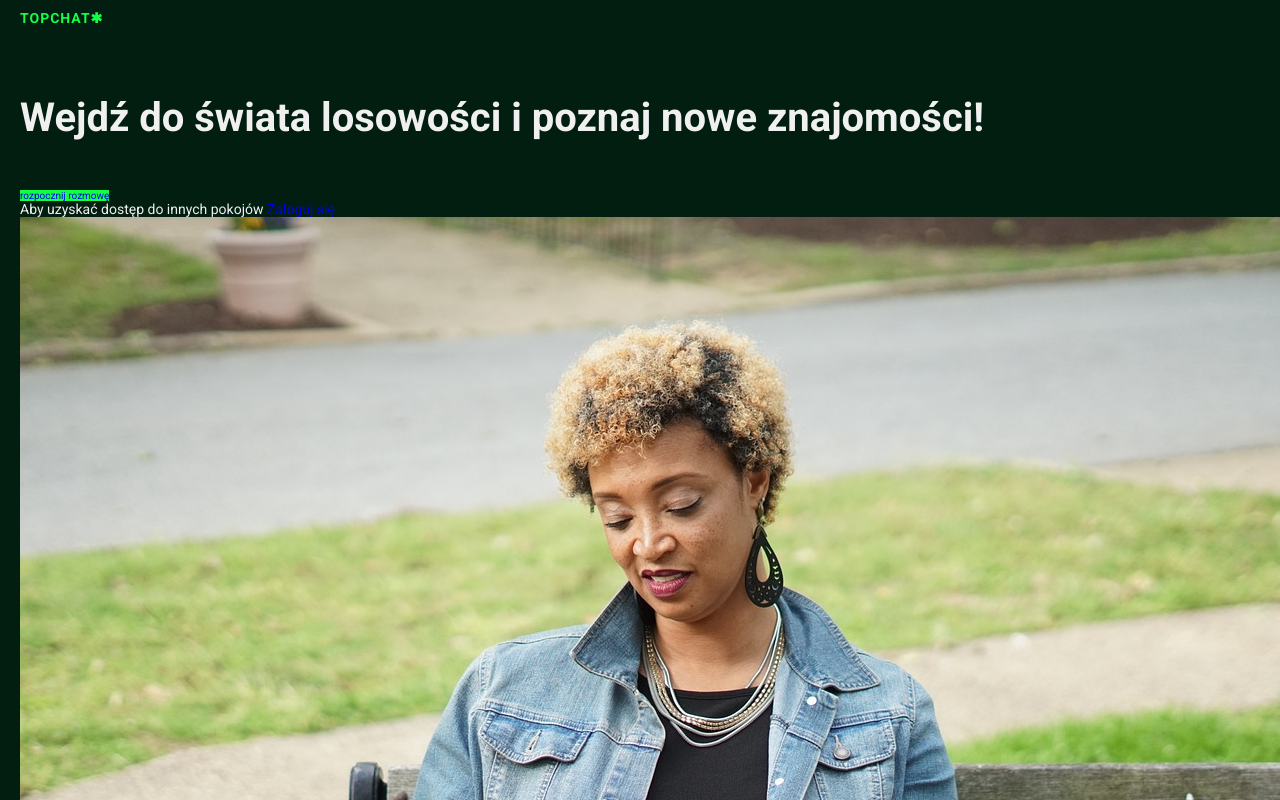
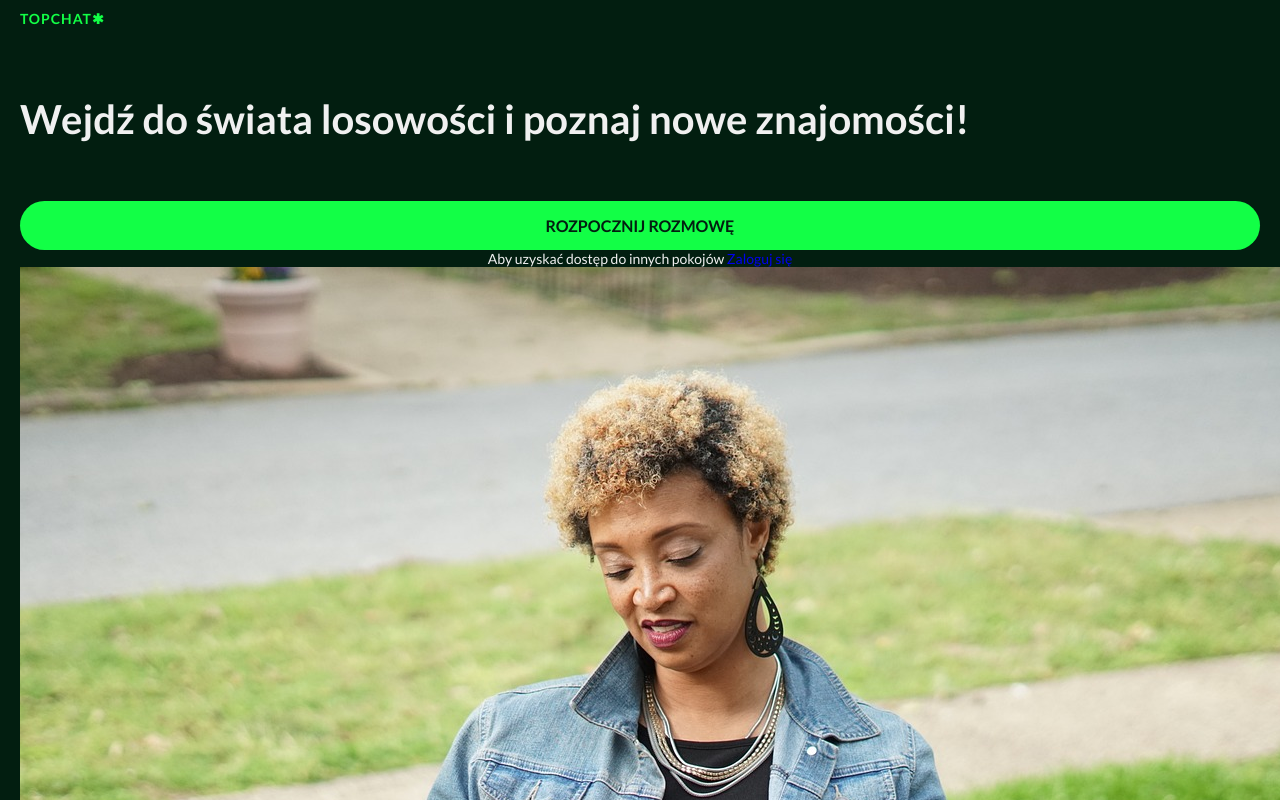
Before and after one commit to kakarotto2004/TopChat-project, a plain HTML site: page index.html in a window 1280 px wide. Shown: the top 800 px of the page. Drawn offline with Linux system fonts and the light colour scheme.

Commit message:
update btn styles

```diff
--- a/styles/style.css
+++ b/styles/style.css
@@ -1,4 +1,4 @@
-@import url('https://fonts.googleapis.com/css2?family=Roboto:wght@300;400;700&display=swap');
+@import url('https://fonts.googleapis.com/css2?family=Lato:wght@300;400;700&family=Roboto:wght@300;400;700&display=swap');
 
 * {
     margin: 0;
@@ -13,6 +13,7 @@
 
     /* Fonts colors*/
     --color-whiteFont: rgb(240, 240, 240);
+    --color-blackFont: rgb(9, 34, 9);
 
     /* Fonts sizes */
     --font-small: 1.4rem;
@@ -26,7 +27,7 @@ html {
 
 body {
     background-color: var(--color-darkGreen);
-    font-family: 'Roboto', sans-serif;
+    font-family: 'Lato', sans-serif;
     color: var(--color-whiteFont);
 }
 
@@ -36,7 +37,14 @@ a {
 }
 
 .btn-green {
+    display: block;
+    padding: 15px 40px;
+    border-radius: 40px;
     background-color: var(--color-lightGreen);
+    font-size: var(--font-medium);
+    font-weight: bold;
+    color: var(--color-darkGreen);
+    text-transform: uppercase;
 }
 
 p {
@@ -53,7 +61,7 @@ h1 {
 
 /* ===================== HEADER styles ===================== */
 header {
-    padding: 1rem 2rem;
+    padding: 1rem 2rem 0;
     font-size: var(--font-big);
 }
 
@@ -72,9 +80,13 @@ main {
 }
 
 main h1 {
-    padding-top: 5rem;
-    padding-bottom: 5rem;
+    padding-top: 60px;
+    padding-bottom: 60px;
     line-height: 1.1;
 }
 
+.start-conv-div {
+    text-align: center;
+}
+
 /* ======================================================== */
```
